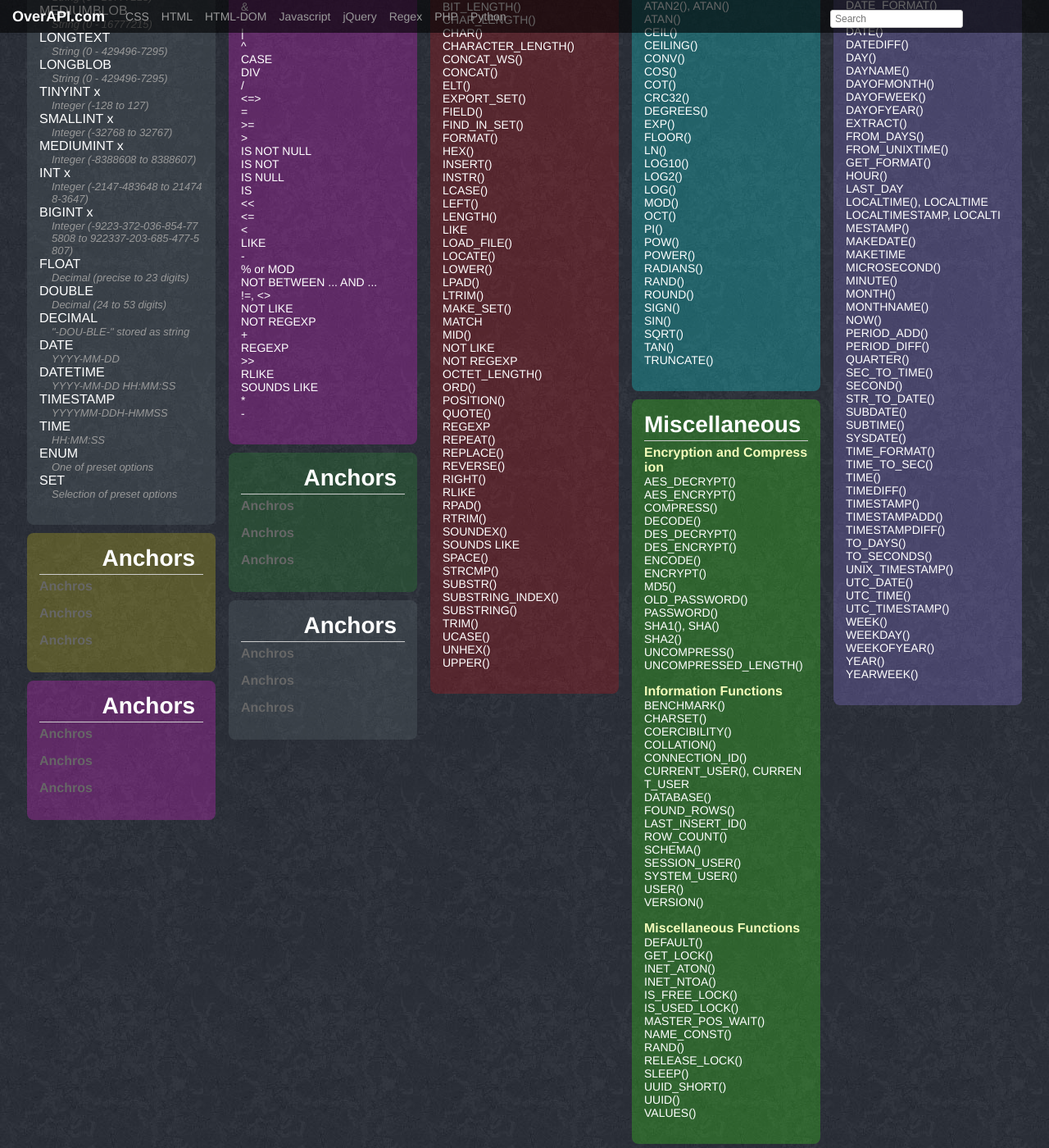
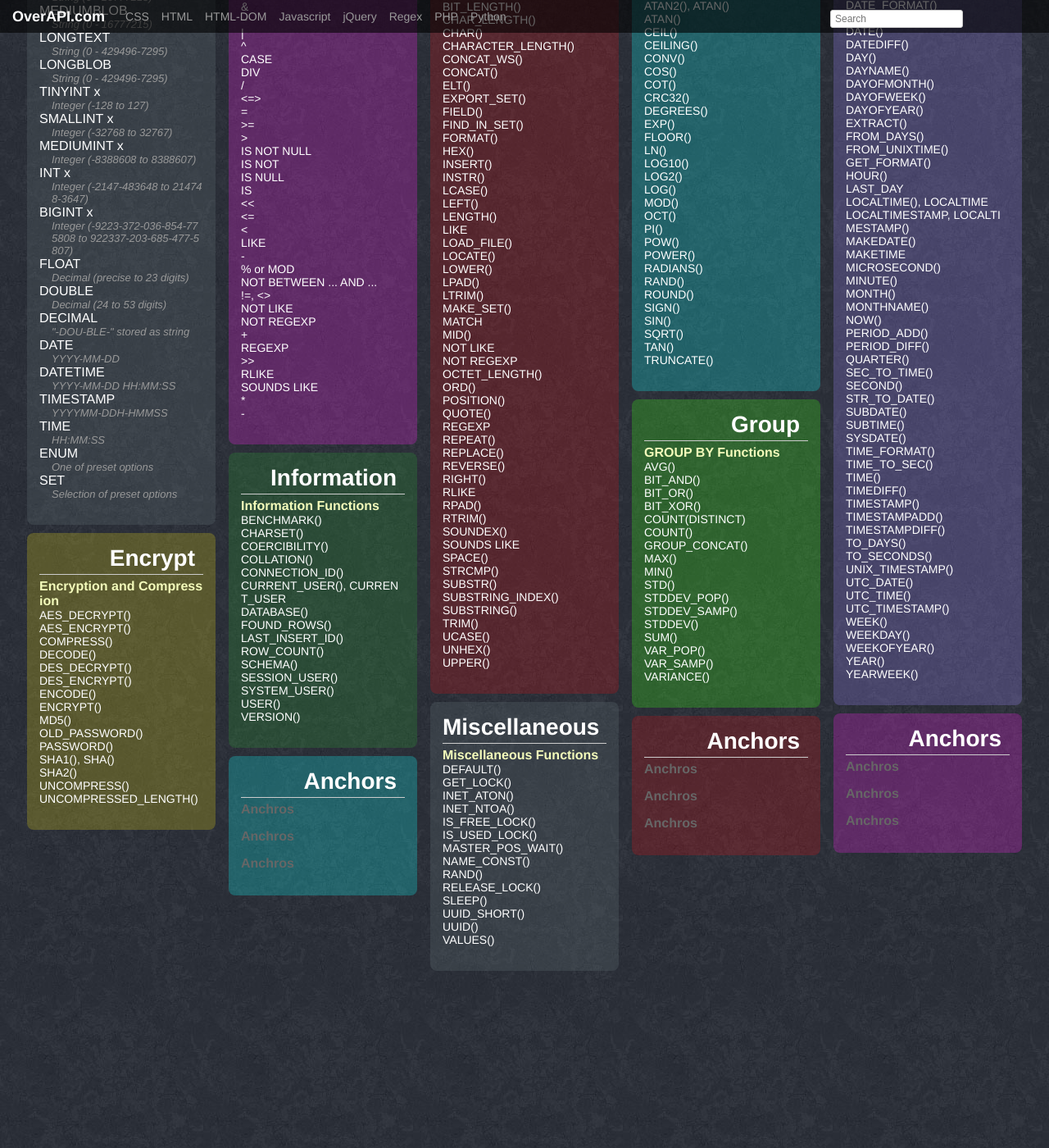
Before and after one commit to code9media/overthecs.github.io, a Jekyll site: the page built from mysql.html, in a window 1280 px wide and 1400 px high, scrolled down 318 px. Shown: the whole window at 82% size. Built offline with Jekyll 4.4.1, drawn with Linux system fonts in a browser that asks for light colours; Markdown is read by kramdown in place of the engine named in the settings; after the commit the page ends 1507 px from its top, so only the background shows below that.

Commit message:
mysql cheat sheet

```diff
--- a/mysql.html
+++ b/mysql.html
@@ -318,7 +318,57 @@ title:     MySQL Cheatsheet
     </div>
 
     <div class="board">
-        <h2 class="board-title">Miscellaneous</h2>
+        <h2 class="board-title">Group</h2>
+        <div class="board-card">
+            <h3 class="board-card-title">GROUP BY Functions</h3>
+            <ul>
+                <li><a href="http://dev.mysql.com/doc/refman/5.5/en/group-by-functions.html#function_avg" title="Return the average value of the argument">AVG()</a></li>
+                <li><a href="http://dev.mysql.com/doc/refman/5.5/en/group-by-functions.html#function_bit-and" title="Return bitwise and">BIT_AND()</a></li>
+                <li><a href="http://dev.mysql.com/doc/refman/5.5/en/group-by-functions.html#function_bit-or" title="Return bitwise or">BIT_OR()</a></li>
+                <li><a href="http://dev.mysql.com/doc/refman/5.5/en/group-by-functions.html#function_bit-xor" title="Return bitwise xor">BIT_XOR()</a></li>
+                <li><a href="http://dev.mysql.com/doc/refman/5.5/en/group-by-functions.html#function_count-distinct" title="Return the count of a number of different values">COUNT(DISTINCT)</a></li>
+                <li><a href="http://dev.mysql.com/doc/refman/5.5/en/group-by-functions.html#function_count" title="Return a count of the number of rows returned">COUNT()</a></li>
+                <li><a href="http://dev.mysql.com/doc/refman/5.5/en/group-by-functions.html#function_group-concat" title="Return a concatenated string">GROUP_CONCAT()</a></li>
+                <li><a href="http://dev.mysql.com/doc/refman/5.5/en/group-by-functions.html#function_max" title="Return the maximum value">MAX()</a></li>
+                <li><a href="http://dev.mysql.com/doc/refman/5.5/en/group-by-functions.html#function_min" title="Return the minimum value">MIN()</a></li>
+                <li><a href="http://dev.mysql.com/doc/refman/5.5/en/group-by-functions.html#function_std" title="Return the population standard deviation">STD()</a></li>
+                <li><a href="http://dev.mysql.com/doc/refman/5.5/en/group-by-functions.html#function_stddev-pop" title="Return the population standard deviation">STDDEV_POP()</a></li>
+                <li><a href="http://dev.mysql.com/doc/refman/5.5/en/group-by-functions.html#function_stddev-samp" title="Return the sample standard deviation">STDDEV_SAMP()</a></li>
+                <li><a href="http://dev.mysql.com/doc/refman/5.5/en/group-by-functions.html#function_stddev" title="Return the population standard deviation">STDDEV()</a></li>
+                <li><a href="http://dev.mysql.com/doc/refman/5.5/en/group-by-functions.html#function_sum" title="Return the sum">SUM()</a></li>
+                <li><a href="http://dev.mysql.com/doc/refman/5.5/en/group-by-functions.html#function_var-pop" title="Return the population standard variance">VAR_POP()</a></li>
+                <li><a href="http://dev.mysql.com/doc/refman/5.5/en/group-by-functions.html#function_var-samp" title="Return the sample variance">VAR_SAMP()</a></li>
+                <li><a href="http://dev.mysql.com/doc/refman/5.5/en/group-by-functions.html#function_variance" title="Return the population standard variance">VARIANCE()</a></li>
+            </ul>
+        </div>
+    </div>
+
+    <div class="board">
+        <h2 class="board-title">Information</h2>
+        <div class="board-card">
+            <h3 class="board-card-title">Information Functions</h3>
+            <ul>
+                <li><a href="http://dev.mysql.com/doc/refman/5.5/en/information-functions.html#function_benchmark" title="Repeatedly execute an expression">BENCHMARK()</a></li>
+                <li><a href="http://dev.mysql.com/doc/refman/5.5/en/information-functions.html#function_charset" title="Return the character set of the argument">CHARSET()</a></li>
+                <li><a href="http://dev.mysql.com/doc/refman/5.5/en/information-functions.html#function_coercibility" title="Return the collation coercibility value of the string  argument">COERCIBILITY()</a></li>
+                <li><a href="http://dev.mysql.com/doc/refman/5.5/en/information-functions.html#function_collation" title="Return the collation of the string argument">COLLATION()</a></li>
+                <li><a href="http://dev.mysql.com/doc/refman/5.5/en/information-functions.html#function_connection-id" title="Return the connection ID (thread ID)  for the connection">CONNECTION_ID()</a></li>
+                <li><a href="http://dev.mysql.com/doc/refman/5.5/en/information-functions.html#function_current-user" title="The authenticated user name and host name">CURRENT_USER(), CURRENT_USER</a></li>
+                <li><a href="http://dev.mysql.com/doc/refman/5.5/en/information-functions.html#function_database" title="Return the default (current) database name">DATABASE()</a></li>
+                <li><a href="http://dev.mysql.com/doc/refman/5.5/en/information-functions.html#function_found-rows" title="For a SELECT with a LIMIT clause, the  number of rows that would be returned were there no LIMIT clause">FOUND_ROWS()</a></li>
+                <li><a href="http://dev.mysql.com/doc/refman/5.5/en/information-functions.html#function_last-insert-id" title="Value of the AUTOINCREMENT column  for the last INSERT">LAST_INSERT_ID()</a></li>
+                <li><a href="http://dev.mysql.com/doc/refman/5.5/en/information-functions.html#function_row-count" title="The number of rows  updated">ROW_COUNT()</a></li>
+                <li><a href="http://dev.mysql.com/doc/refman/5.5/en/information-functions.html#function_schema" title="A synonym for DATABASE()">SCHEMA()</a></li>
+                <li><a href="http://dev.mysql.com/doc/refman/5.5/en/information-functions.html#function_session-user" title="Synonym for USER()">SESSION_USER()</a></li>
+                <li><a href="http://dev.mysql.com/doc/refman/5.5/en/information-functions.html#function_system-user" title="Synonym for USER()">SYSTEM_USER()</a></li>
+                <li><a href="http://dev.mysql.com/doc/refman/5.5/en/information-functions.html#function_user" title="The user name and host name provided by the client">USER()</a></li>
+                <li><a href="http://dev.mysql.com/doc/refman/5.5/en/information-functions.html#function_version" title="Returns a string that indicates the MySQL server version">VERSION()</a></li>
+            </ul>
+        </div>
+    </div>
+
+    <div class="board">
+        <h2 class="board-title">Encrypt</h2>
         <div class="board-card">
             <h3 class="board-card-title">Encryption and Compression</h3>
             <ul>
@@ -339,26 +389,10 @@ title:     MySQL Cheatsheet
                 <li><a href="http://dev.mysql.com/doc/refman/5.5/en/encryption-functions.html#function_uncompressed-length" title="Return the length of a string before compression">UNCOMPRESSED_LENGTH()</a></li>
             </ul>
         </div>
-        <div class="board-card">
-            <h3 class="board-card-title">Information Functions</h3>
-            <ul>
-                <li><a href="http://dev.mysql.com/doc/refman/5.5/en/information-functions.html#function_benchmark" title="Repeatedly execute an expression">BENCHMARK()</a></li>
-                <li><a href="http://dev.mysql.com/doc/refman/5.5/en/information-functions.html#function_charset" title="Return the character set of the argument">CHARSET()</a></li>
-                <li><a href="http://dev.mysql.com/doc/refman/5.5/en/information-functions.html#function_coercibility" title="Return the collation coercibility value of the string  argument">COERCIBILITY()</a></li>
-                <li><a href="http://dev.mysql.com/doc/refman/5.5/en/information-functions.html#function_collation" title="Return the collation of the string argument">COLLATION()</a></li>
-                <li><a href="http://dev.mysql.com/doc/refman/5.5/en/information-functions.html#function_connection-id" title="Return the connection ID (thread ID)  for the connection">CONNECTION_ID()</a></li>
-                <li><a href="http://dev.mysql.com/doc/refman/5.5/en/information-functions.html#function_current-user" title="The authenticated user name and host name">CURRENT_USER(), CURRENT_USER</a></li>
-                <li><a href="http://dev.mysql.com/doc/refman/5.5/en/information-functions.html#function_database" title="Return the default (current) database name">DATABASE()</a></li>
-                <li><a href="http://dev.mysql.com/doc/refman/5.5/en/information-functions.html#function_found-rows" title="For a SELECT with a LIMIT clause, the  number of rows that would be returned were there no LIMIT clause">FOUND_ROWS()</a></li>
-                <li><a href="http://dev.mysql.com/doc/refman/5.5/en/information-functions.html#function_last-insert-id" title="Value of the AUTOINCREMENT column  for the last INSERT">LAST_INSERT_ID()</a></li>
-                <li><a href="http://dev.mysql.com/doc/refman/5.5/en/information-functions.html#function_row-count" title="The number of rows  updated">ROW_COUNT()</a></li>
-                <li><a href="http://dev.mysql.com/doc/refman/5.5/en/information-functions.html#function_schema" title="A synonym for DATABASE()">SCHEMA()</a></li>
-                <li><a href="http://dev.mysql.com/doc/refman/5.5/en/information-functions.html#function_session-user" title="Synonym for USER()">SESSION_USER()</a></li>
-                <li><a href="http://dev.mysql.com/doc/refman/5.5/en/information-functions.html#function_system-user" title="Synonym for USER()">SYSTEM_USER()</a></li>
-                <li><a href="http://dev.mysql.com/doc/refman/5.5/en/information-functions.html#function_user" title="The user name and host name provided by the client">USER()</a></li>
-                <li><a href="http://dev.mysql.com/doc/refman/5.5/en/information-functions.html#function_version" title="Returns a string that indicates the MySQL server version">VERSION()</a></li>
-            </ul>
-        </div>
+    </div>
+
+    <div class="board">
+        <h2 class="board-title">Miscellaneous</h2>
         <div class="board-card">
             <h3 class="board-card-title">Miscellaneous Functions</h3>
             <ul>
@@ -434,23 +468,7 @@ title:     MySQL Cheatsheet
             </ul>
         </div>
     </div>
-    <div class="board">
-        <h2 class="board-title">Anchors</h2>
-        <div class="board-card">
-            <h3 class="board-card-title">Anchros</h3>
-            <ul>
-            </ul>
-        </div>
-        <div class="board-card">
-            <h3 class="board-card-title">Anchros</h3>
-            <ul>
-            </ul>
-        </div>
-        <div class="board-card">
-            <h3 class="board-card-title">Anchros</h3>
-            <ul>
-            </ul>
-        </div>
-    </div>
 
 </div>
+<tbody>
+</tbody>
```
